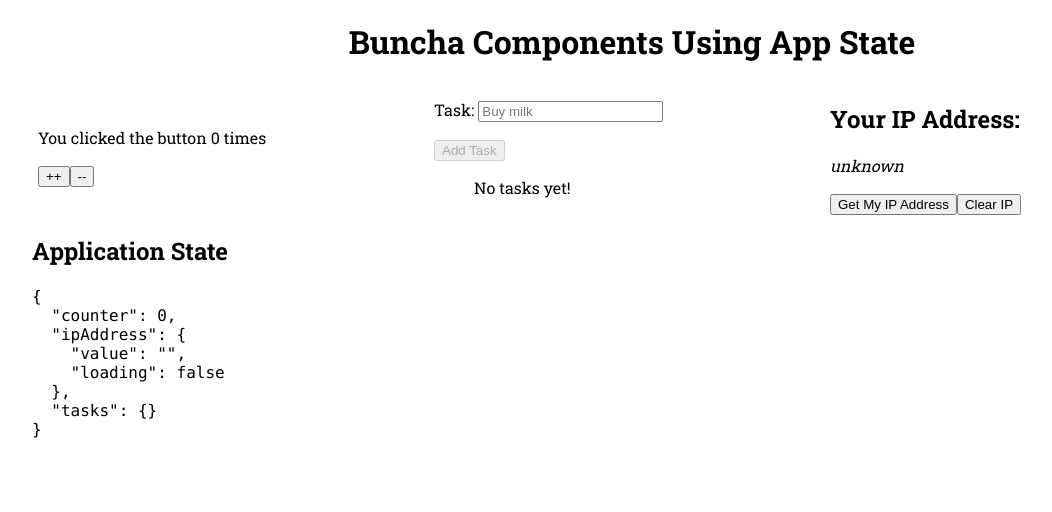
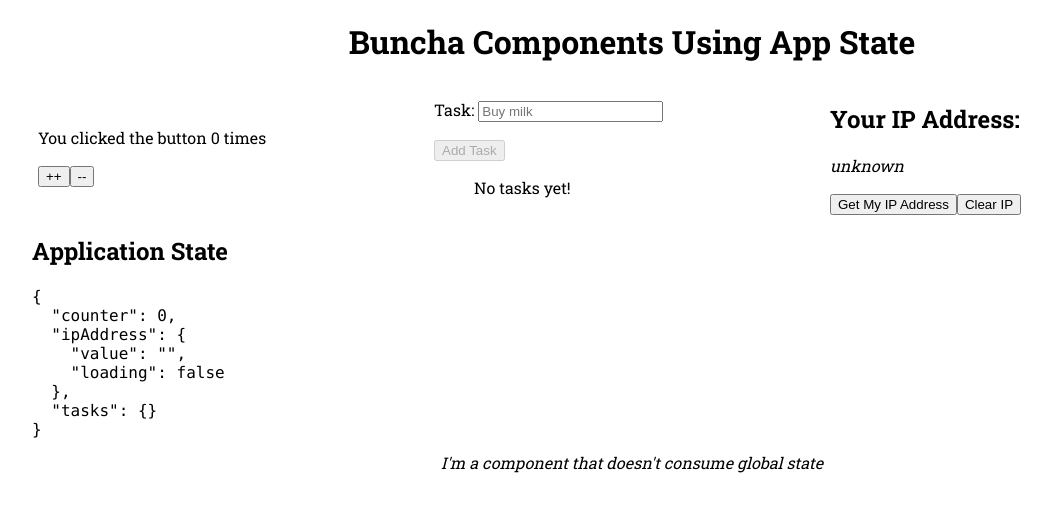
Before and after one commit to mgreen-simplethread/react-hooks-demo, a React (Create React App) app: page / in a window 1280 px wide. Shown: the top 512 px of the page, without its empty margins (8-1060 px from the left). Built offline with nearby package versions, Linux system fonts and the light colour scheme.

Commit message:
log to console when components render

```diff
--- a/src/App.js
+++ b/src/App.js
@@ -6,7 +6,13 @@ import StateView from './components/StateView';
 
 import './App.css';
 
+const DumbComponent = () => {
+  console.debug('render DumbComponent');
+  return <em>I'm a component that doesn't consume global state</em>;
+};
+
 export default function App() {
+  console.debug('render App');
   return (
     <>
       <header>
@@ -17,6 +23,7 @@ export default function App() {
         <TodoList />
         <IPAddress />
         <StateView />
+        <DumbComponent />
       </main>
     </>
   );
--- a/src/components/Counter.js
+++ b/src/components/Counter.js
@@ -2,6 +2,8 @@ import React from 'react';
 import { useAppContext } from '../AppContext';
 
 export default function Counter() {
+  console.debug('render Counter');
+
   const {
     state: { counter },
     actions: { incrementCounter, decrementCounter },
--- a/src/components/IPAddress.js
+++ b/src/components/IPAddress.js
@@ -2,6 +2,8 @@ import React from 'react';
 import { useAppContext } from '../AppContext';
 
 export default function IPAddress() {
+  console.debug('render IPAddress');
+
   const {
     state: {
       ipAddress: { value, loading },
--- a/src/components/TodoList/TaskList.js
+++ b/src/components/TodoList/TaskList.js
@@ -18,6 +18,6 @@ export default function TaskList({ tasks, removeTask }) {
 }
 
 TaskList.propTypes = {
-  tasks: PropTypes.arrayOf(PropTypes.string),
+  tasks: PropTypes.objectOf(PropTypes.string),
   removeTask: PropTypes.func.isRequired,
 };
--- a/src/components/TodoList/index.js
+++ b/src/components/TodoList/index.js
@@ -4,6 +4,7 @@ import TaskList from './TaskList';
 import TaskForm from './TaskForm';
 
 export default function TodoList() {
+  console.debug('render TodoList');
   const {
     state: { tasks },
     actions: { addTask, removeTask },
```
